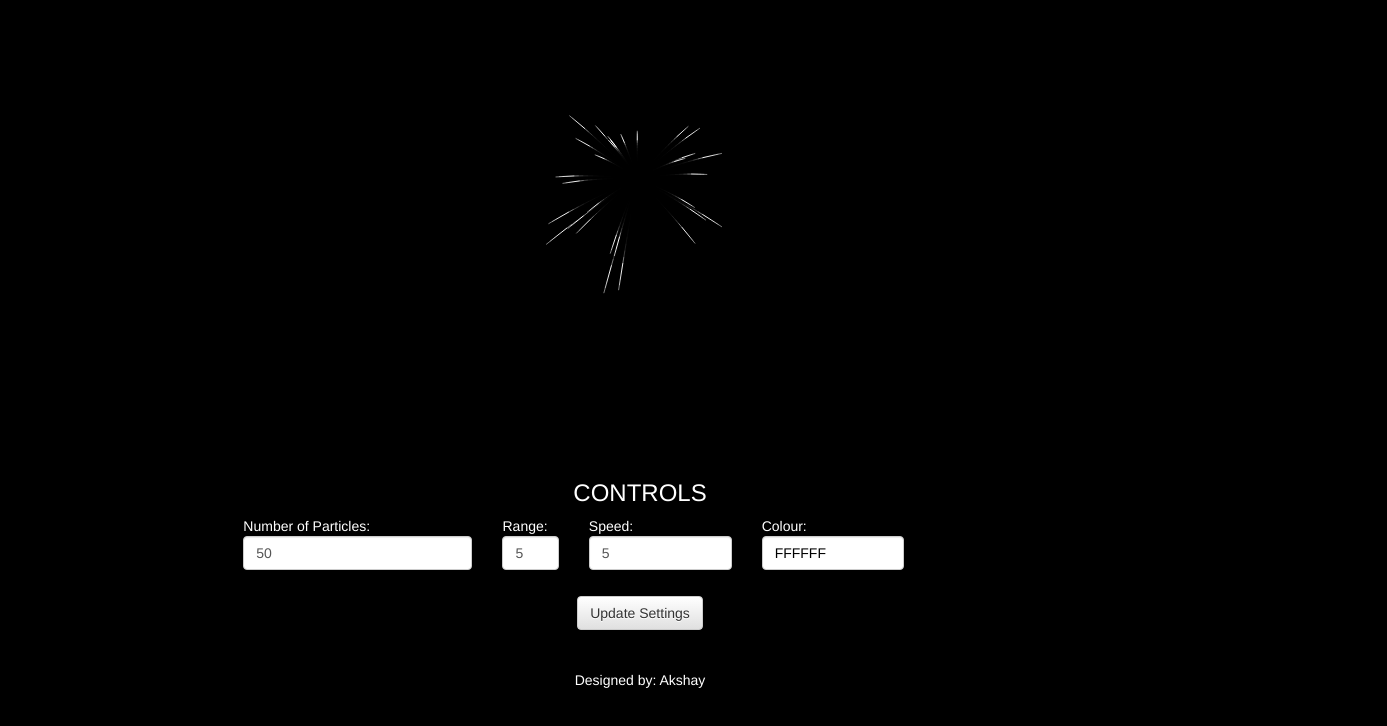
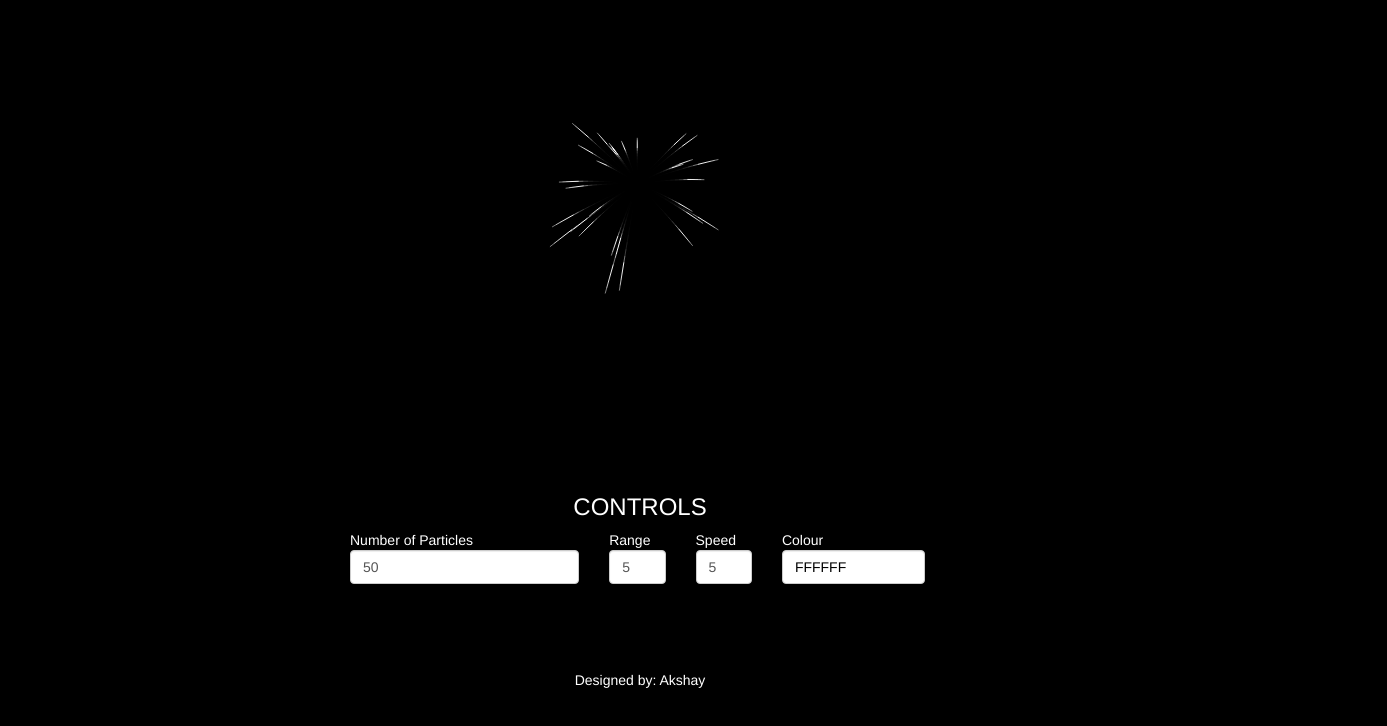
Before and after one commit to AkshayRaman/HTML5-fireworks, a plain HTML site: page index.html in a window 1280 px wide. Shown: the whole page, 1387 px wide, since content can reach past the window. Drawn offline with Linux system fonts and the light colour scheme; files whose address does not match are found by name.

Commit message:
Update on change

```diff
--- a/index.html
+++ b/index.html
@@ -25,24 +25,24 @@
 		</div>
 		<div class="row" id="controls">
 			<h3 style="color:white" class="text-center">CONTROLS</h3>
-			<div class="col-lg-10 col-md-offset-2">
+			<div class="col-lg-10 col-md-offset-3">
 				<div class="col-lg-3">
-					<font color="white">Number of Particles: </font>
-					<input type="text" id="particles" class="form-control" value="50" maxlength="3" size="3" >
+					<font color="white">Number of Particles </font>
+					<input type="text" id="particles" class="form-control" value="50" maxlength="3" size="3" onchange="update_settings();">
 				</div>
 
 				<div class="col-lg-1">
-					<font color="white">Range: </font>
-					<input type="text" id="range" class="form-control" value="5" maxlength="1" size="1" >
+					<font color="white">Range </font>
+					<input type="text" id="range" class="form-control" value="5" maxlength="1" size="1" onchange="update_settings();">
+				</div>
+
+				<div class="col-lg-1">
+					<font color="white">Speed </font>
+					<input type="text" id="acceleration" class="form-control" value="5" maxlength="2" size="2" onchange="update_settings();">
 				</div>
 
 				<div class="col-lg-2">
-					<font color="white">Speed: </font>
-					<input type="text" id="acceleration" class="form-control" value="5" maxlength="2" size="2" >
-				</div>
-
-				<div class="col-lg-2">
-					<font color="white">Colour: </font>
+					<font color="white">Colour </font>
 					<input class="color {pickerPosition:'down',pickerClosable:true} form-control" onchange="
 						$('input#r').val(this.color.rgb[0]*100);
 						$('input#g').val(this.color.rgb[1]*100)
@@ -55,7 +55,7 @@
 			<br>
 			<center>
 				<br><br><br>
-				<input type="button" class="btn btn-default" id="update" value="Update Settings" onclick="update_settings();">
+                <!--<input type="button" class="btn btn-default" id="update" value="Update Settings" onclick="update_settings();">-->
 				<input type="hidden" id="r" value="127"><input type="hidden" id="g" value="127"><input type="hidden" id="b" value="127">
 				<input type="hidden" id="hue" value="120"><input type="hidden" id="sat" value="0"><input type="hidden" id="val" value="0">
 				<br><br><br>
```
